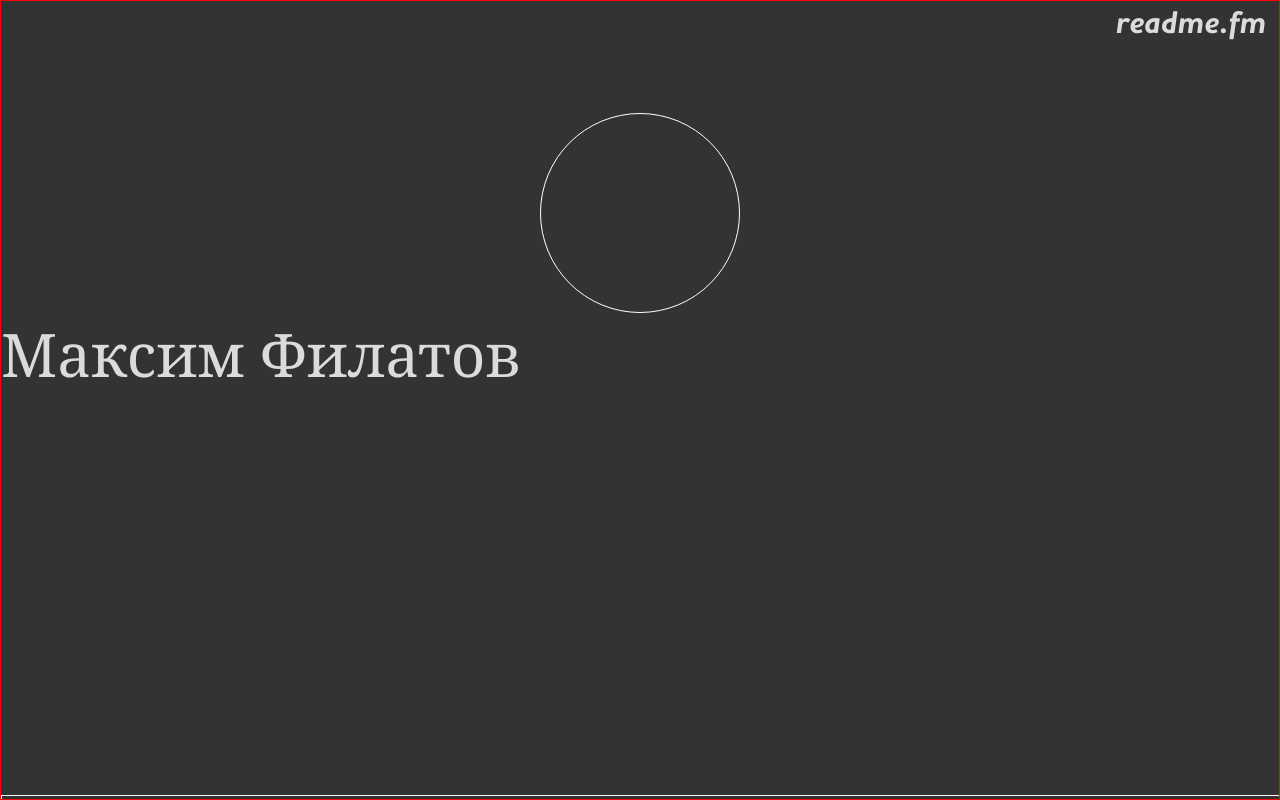
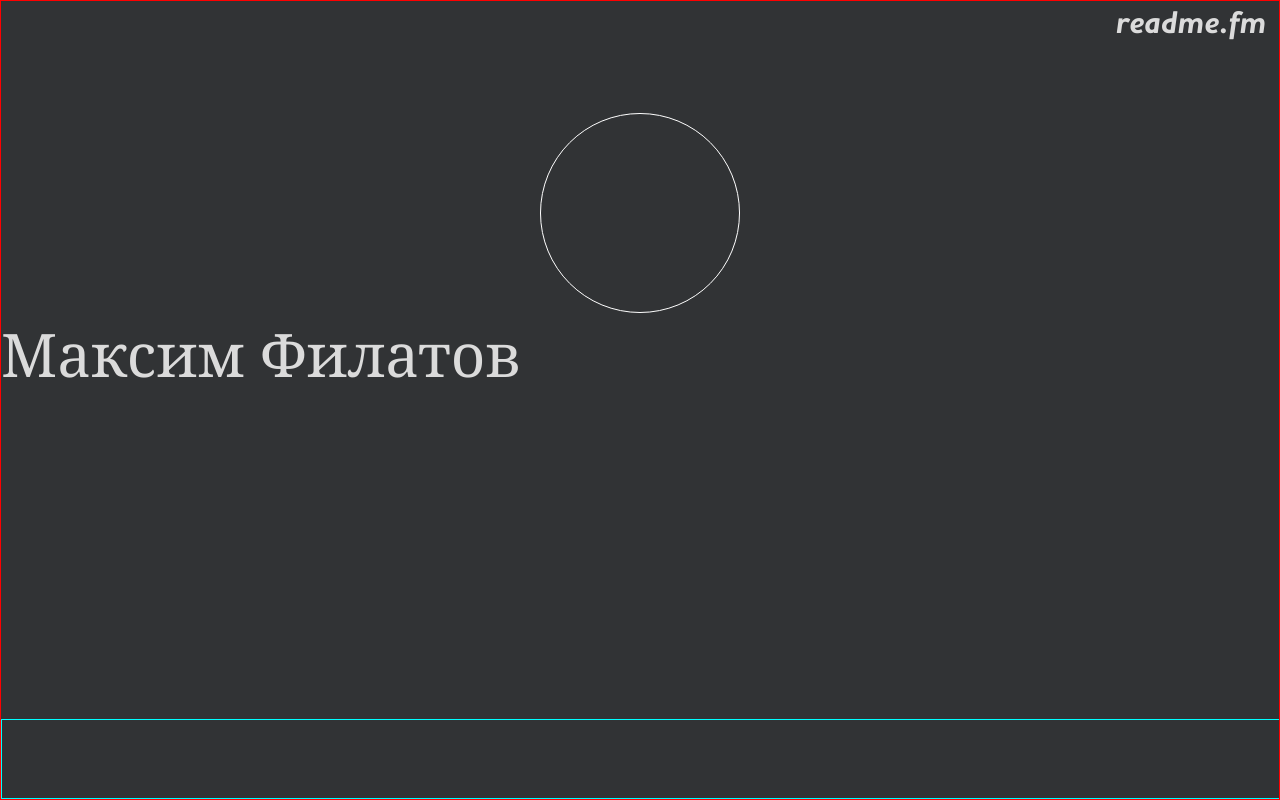
Before and after one commit to astap-bender/react_blog, a React (Create React App) app: page / in a window 1280 px wide. Built offline with nearby package versions, Linux system fonts and the light colour scheme.

Commit message:
Update panel.css

```diff
--- a/src/module/4_Panel/panel.css
+++ b/src/module/4_Panel/panel.css
@@ -1,11 +1,10 @@
 .menu_flex {
+
     width: 100dvw;
     height: 10dvh;
-    margin-top: 50dvh;
-    display: flex;
-    justify-content: center;
-    align-items: end;
-    border: 1px solid white;
+    border: 1px solid aqua;
+    position: absolute;
+    bottom: 0;
 }
 
 /* .min_block {} */
```
